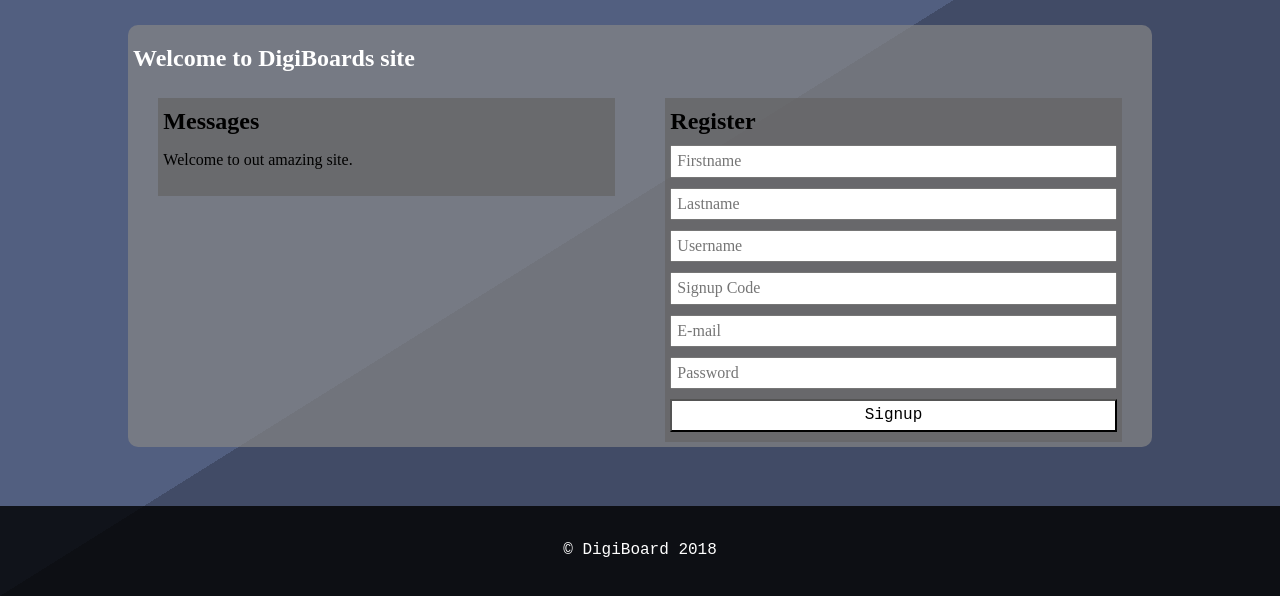
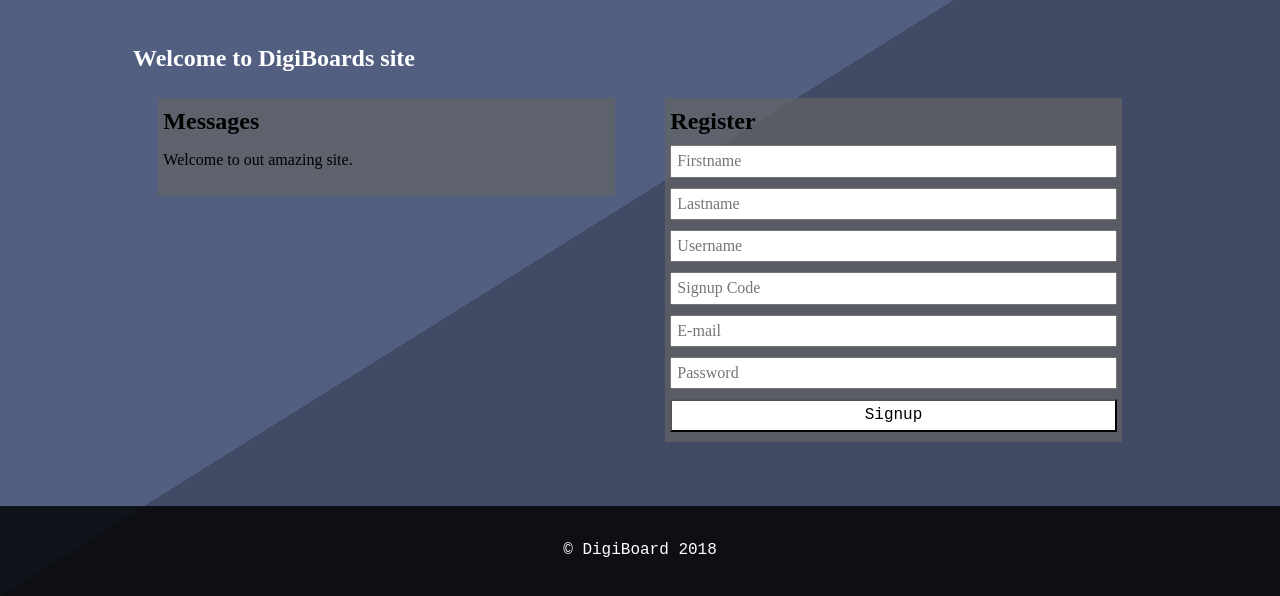
Before and after one commit to emilime93/se.kth.ii1302.grupp2, a PHP site: page / in a window 1280 px wide. Shown: the part 204-800 px from the top of the page. Run offline with PHP 8.4, Linux system fonts and the light colour scheme.

Commit message:
Began styling

```diff
--- a/website/resources/css/stylesheet.css
+++ b/website/resources/css/stylesheet.css
@@ -117,8 +117,8 @@ main {
 	width: 95%;
 	margin: auto;
 	padding: 5px;
-	background: rgba(135, 135, 135, .7);
-	border-radius: 10px;
+	/* background: rgba(135, 135, 135, .7); */
+	/* border-radius: 10px; */
 	margin-top: 25px;
     overflow: auto;
 }
```
